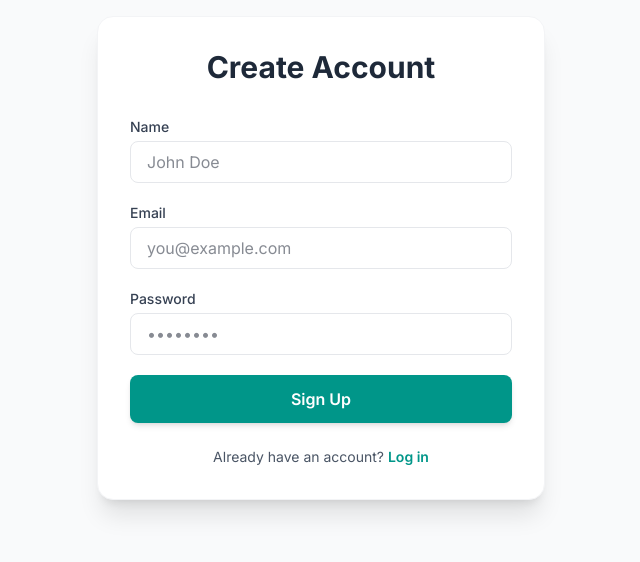
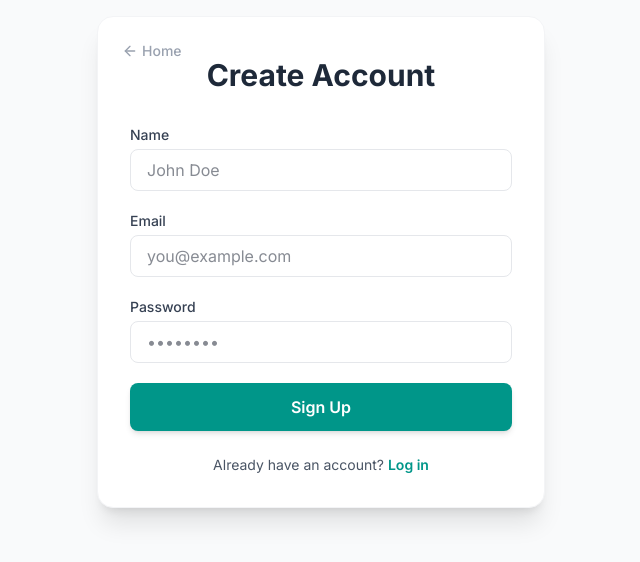
Before and after one commit to utsav9904/ai-resume, a React (Vite) app in the folder client/: page /register in a window 1280 px wide. Shown: the top 562 px of the page, without its empty margins (319-959 px from the left). Built offline with nearby package versions, Linux system fonts and the light colour scheme; no server answers.

Commit message:
feat: add back to home link on login and register pages

```diff
--- a/client/src/pages/Auth/Login.tsx
+++ b/client/src/pages/Auth/Login.tsx
@@ -2,6 +2,7 @@ import { Link, useNavigate } from 'react-router-dom';
 import { useState } from 'react';
 import { useAuth } from '../../context/AuthContext';
 import api from '../../services/api';
+import { ArrowLeft } from 'lucide-react';
 
 const Login = () => {
   const [email, setEmail] = useState('');
@@ -28,8 +29,11 @@ const Login = () => {
 
   return (
     <div className="flex-grow flex items-center justify-center p-4">
-      <div className="bg-white p-8 rounded-2xl shadow-xl w-full max-w-md border border-gray-100">
-        <h2 className="text-3xl font-bold text-center text-gray-800 mb-8">Welcome Back</h2>
+      <div className="bg-white p-8 rounded-2xl shadow-xl w-full max-w-md border border-gray-100 relative">
+        <Link to="/" className="absolute top-6 left-6 text-gray-400 hover:text-teal-600 transition flex items-center gap-1 text-sm font-medium">
+          <ArrowLeft size={16} /> Home
+        </Link>
+        <h2 className="text-3xl font-bold text-center text-gray-800 mb-8 mt-2">Welcome Back</h2>
         <form className="space-y-5" onSubmit={handleSubmit}>
           {error && <div className="p-3 bg-red-100 text-red-700 rounded-lg text-sm">{error}</div>}
           <div>
--- a/client/src/pages/Auth/Register.tsx
+++ b/client/src/pages/Auth/Register.tsx
@@ -2,6 +2,7 @@ import { Link, useNavigate } from 'react-router-dom';
 import { useState } from 'react';
 import { useAuth } from '../../context/AuthContext';
 import api from '../../services/api';
+import { ArrowLeft } from 'lucide-react';
 
 const Register = () => {
   const [name, setName] = useState('');
@@ -29,8 +30,11 @@ const Register = () => {
 
   return (
     <div className="flex-grow flex items-center justify-center p-4">
-      <div className="bg-white p-8 rounded-2xl shadow-xl w-full max-w-md border border-gray-100">
-        <h2 className="text-3xl font-bold text-center text-gray-800 mb-8">Create Account</h2>
+      <div className="bg-white p-8 rounded-2xl shadow-xl w-full max-w-md border border-gray-100 relative">
+        <Link to="/" className="absolute top-6 left-6 text-gray-400 hover:text-teal-600 transition flex items-center gap-1 text-sm font-medium">
+          <ArrowLeft size={16} /> Home
+        </Link>
+        <h2 className="text-3xl font-bold text-center text-gray-800 mb-8 mt-2">Create Account</h2>
         <form className="space-y-5" onSubmit={handleSubmit}>
           {error && <div className="p-3 bg-red-100 text-red-700 rounded-lg text-sm">{error}</div>}
           <div>
```
